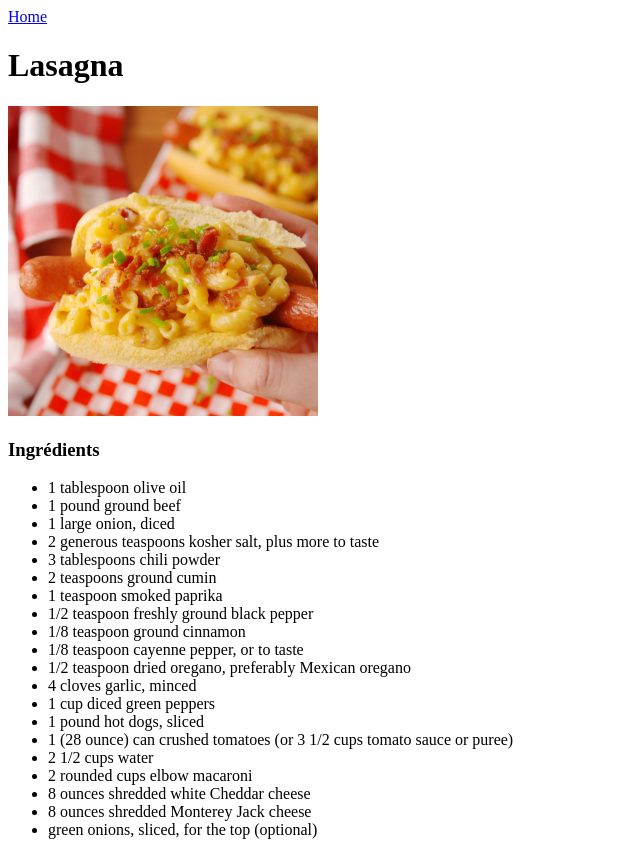
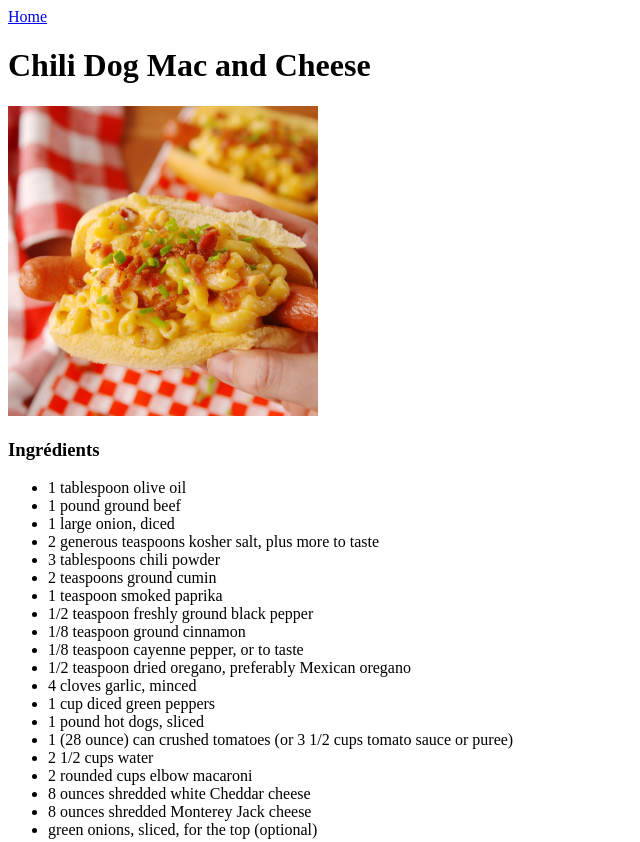
Before and after one commit to Shupashups-11/web-reciepes, a plain HTML site: page recipes/lasagna.html in a window 1280 px wide. Shown: the top 842 px of the page, without its empty margins (0-640 px from the left). Drawn offline with Linux system fonts and the light colour scheme.

Commit message:
Modification du titre

```diff
--- a/recipes/lasagna.html
+++ b/recipes/lasagna.html
@@ -3,11 +3,11 @@
 <head>
     <meta charset="UTF-8">
     <meta name="viewport" content="width=device-width, initial-scale=1.0">
-    <title>Lasagna</title>
+    <title>Chili Dog Mac and Cheese</title>
 </head>
     <body>
         <a href="../index.html">Home</a>
-        <h1>Lasagna</h1>
+        <h1>Chili Dog Mac and Cheese</h1>
         <img src="../img/m&c.jpg" alt="Chili Dog Mac and Cheese" height="310" width="310">
         <h3>Ingrédients</h3>
         <ul>
```
